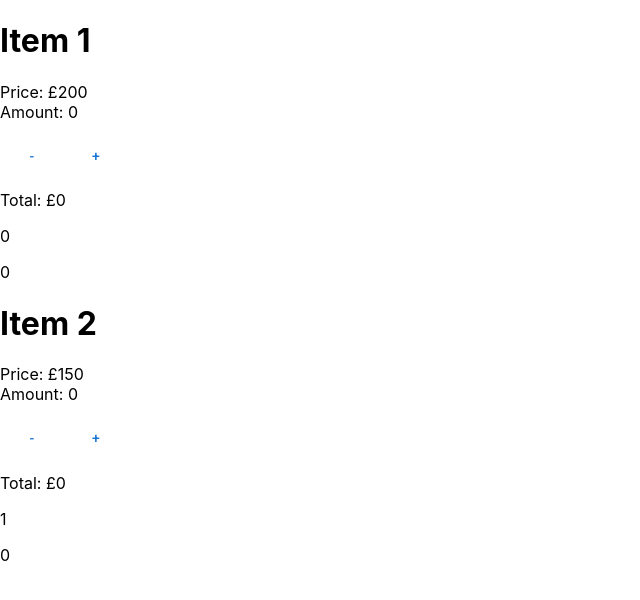
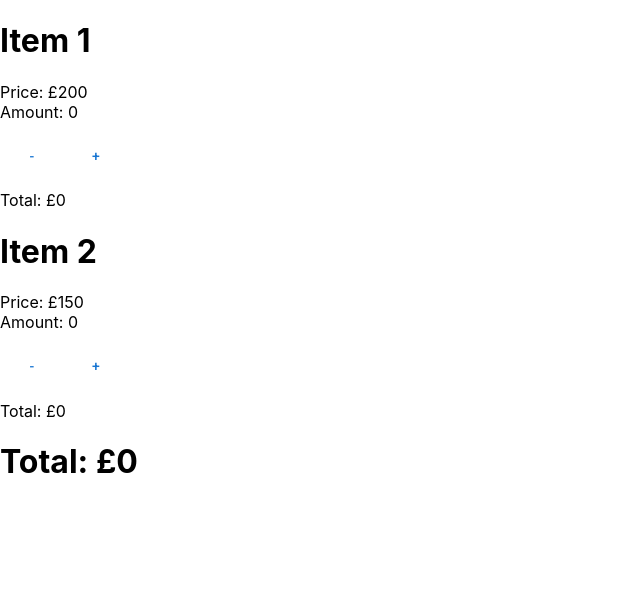
Before and after one commit to JakeFTW/item-calculator, a React (Create React App) app: page / in a window 1280 px wide. Shown: the top 600 px of the page, without its empty margins (0-640 px from the left). Built offline with nearby package versions, Linux system fonts and the light colour scheme.

Commit message:
Added item amount and total function

```diff
--- a/src/webparts/components/Calculator.tsx
+++ b/src/webparts/components/Calculator.tsx
@@ -1,8 +1,9 @@
 import React from "react";
+import { useState } from "react";
 import { ItemRow } from "./ItemRow";
 
 // array of items to be displayed in the list
-const items: Item[] = [
+const initialItems: Item[] = [
   {
     id: 0,
     name: "Item 1",
@@ -19,8 +20,59 @@ const items: Item[] = [
   },
 ];
 
-const todoItems = items.map((items) => <ItemRow key={items.id} item={items} />);
+export default function Calculator() {
+  const [items, setItems] = useState(initialItems);
 
-export default function Calculator() {
-  return <div>{todoItems}</div>;
+  const handleAmountDecrease = (index: number, amount: number) => {
+    let min: number = 0;
+    if (amount <= min) {
+      console.log("Already 0");
+    } else {
+      let newAmount: number = amount - 1;
+      handleUpdate(index, newAmount);
+    }
+  };
+  const handleAmountIncrease = (index: number, amount: number) => {
+    let max: number = 16;
+    if (amount >= max) {
+      console.log("Already 16");
+    } else {
+      let newAmount: number = amount + 1;
+      handleUpdate(index, newAmount);
+    }
+  };
+
+  const handleUpdate = (index: any, amount: any) => {
+    const item: Item = {
+      id: items[index].id,
+      name: items[index].name,
+      price: items[index].price,
+      amount: amount,
+      total: amount * items[index].price,
+    };
+    const newItems = [...items];
+    newItems[index] = item;
+    setItems(newItems);
+  };
+
+  const todoItems = items.map((items: any) => (
+    <ItemRow
+      key={items.id}
+      item={items}
+      handleAmountDecrease={() => handleAmountDecrease(items.id, items.amount)}
+      handleAmountIncrease={() => handleAmountIncrease(items.id, items.amount)}
+    />
+  ));
+
+  const groupTotal = items.reduce(
+    (total: any, currentValue: any) => (total = total + currentValue.total),
+    0
+  );
+
+  return (
+    <div>
+      <div>{todoItems}</div>
+      <h1>Total: £{groupTotal}</h1>
+    </div>
+  );
 }
--- a/src/webparts/components/ItemRow.tsx
+++ b/src/webparts/components/ItemRow.tsx
@@ -1,46 +1,26 @@
 import React from "react";
-import { useState } from "react";
 import Button from "@mui/material/Button";
 
 interface Props {
   item: Item;
+  handleAmountDecrease: any;
+  handleAmountIncrease: any;
 }
 
-export const ItemRow: React.FC<Props> = ({ item }) => {
-  const [amount, setAmount] = useState(0);
-  const [total, setTotal] = useState(item.total);
-
-  const handleAmountDecrease = () => {
-    let min = 0;
-    if (amount <= min) {
-      setAmount(min);
-    } else {
-      setAmount(amount - 1);
-    }
-  };
-
-  const handleAmountIncrease = () => {
-    let max = 16;
-    if (amount >= max) {
-      setAmount(max);
-    } else {
-      setAmount(amount + 1);
-    }
-  };
-
-  const itemTotal = amount * item.price;
-
+export const ItemRow: React.FC<Props> = ({
+  item,
+  handleAmountDecrease,
+  handleAmountIncrease,
+}) => {
   return (
     <div>
       <h1>{item.name}</h1>
       <p>
-        Price: £{item.price} <br /> Amount: {amount}
+        Price: £{item.price} <br /> Amount: {item.amount}
       </p>
-      <Button onClick={() => handleAmountDecrease()}>-</Button>
-      <Button onClick={() => handleAmountIncrease()}>+</Button>
-      <p>Total: £{itemTotal}</p>
-      {item.id}
-      <p>{item.total}</p>
+      <Button onClick={handleAmountDecrease}>-</Button>
+      <Button onClick={handleAmountIncrease}>+</Button>
+      <p>Total: £{item.total}</p>
     </div>
   );
 };
--- a/src/webparts/loc/types.d.ts
+++ b/src/webparts/loc/types.d.ts
@@ -3,5 +3,5 @@ type Item = {
   name: string;
   price: number;
   amount?: number;
-  total?: number;
+  total?: any;
 };
```
